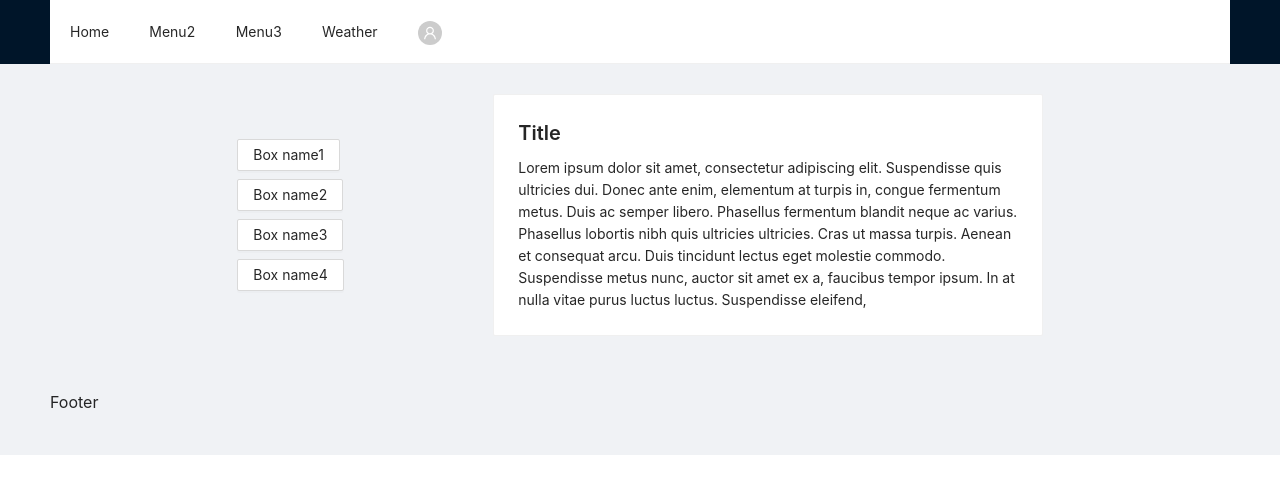
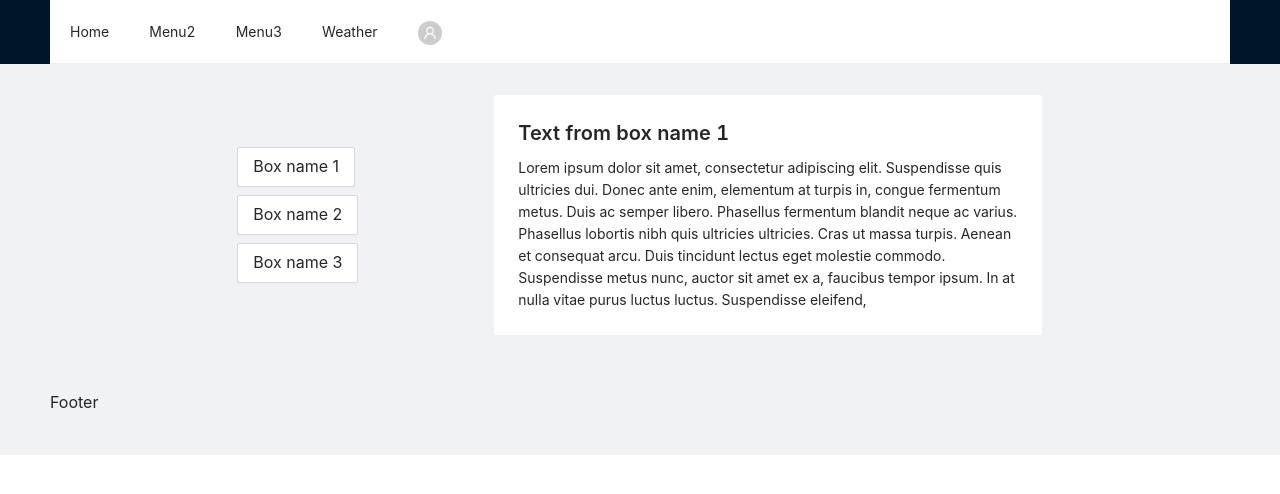
Before and after one commit to pawelpiatekProjects/fireUp, a React (Create React App) app: page / in a window 1280 px wide. Shown: the top 494 px of the page. Built offline with nearby package versions, Linux system fonts and the light colour scheme.

Commit message:
added content changing in cards

```diff
--- /dev/null
+++ b/src/Components/Home/Cards.ts
@@ -0,0 +1,23 @@
+interface Card {
+    buttonName: string;
+    cardTitle: string;
+    cardContent: string;
+}
+
+export const cards: Card[] = [
+    {
+        buttonName: 'Box name 1',
+        cardTitle: 'Text from box name 1',
+        cardContent: 'Lorem ipsum dolor sit amet, consectetur adipiscing elit. Suspendisse quis ultricies dui. Donec ante enim, elementum at turpis in, congue fermentum metus. Duis ac semper libero. Phasellus fermentum blandit neque ac varius. Phasellus lobortis nibh quis ultricies ultricies. Cras ut massa turpis. Aenean et consequat arcu. Duis tincidunt lectus eget molestie commodo. Suspendisse metus nunc, auctor sit amet ex a, faucibus tempor ipsum. In at nulla vitae purus luctus luctus. Suspendisse eleifend, '
+    },
+    {
+        buttonName: 'Box name 2',
+        cardTitle: 'Text from box name 2',
+        cardContent: 'Donec ullamcorper elementum lacus, et eleifend orci. Vivamus accumsan urna nec suscipit malesuada. Quisque iaculis urna vitae lacus sollicitudin, ac molestie sem rhoncus. Vestibulum dictum velit magna, vel tempor nibh feugiat ac. Morbi laoreet luctus metus, in ultrices leo commodo nec. Sed dictum urna ut dictum accumsan. Etiam maximus felis ut massa elementum pretium. Nulla facilisi. Sed rhoncus nec orci a interdum. Nulla tellus enim, eleifend eu nisl ac, semper dapibus dolor.'
+    },
+    {
+        buttonName: 'Box name 3',
+        cardTitle: 'Text from box name 3',
+        cardContent: 'Vivamus fermentum sapien sit amet nisl cursus, nec commodo enim bibendum. Vestibulum commodo odio diam, a laoreet elit laoreet sed. Duis et luctus dui, non auctor arcu. Etiam purus felis, porta a purus non, scelerisque dignissim nulla. Mauris sodales id massa non tristique. Ut ligula purus, cursus sollicitudin sodales eget, rhoncus sit amet massa. Curabitur vel turpis quis neque condimentum fermentum. Duis sit amet semper elit. Sed ullamcorper auctor purus, ac consequat est molestie vitae. '
+    }
+]
--- a/src/Components/Home/Home.tsx
+++ b/src/Components/Home/Home.tsx
@@ -1,13 +1,17 @@
-import React from "react";
+import React, {useState} from "react";
 import {Layout, Row, Col, Card, Typography} from 'antd';
 import TopNav from "../TopNav/TopNav";
 import {Button} from 'antd';
-import {Intro, IntroButtons, IntroContent, ContentWrapper} from './HomeStyles';
+import {Intro, ContentWrapper} from './HomeStyles';
+import {cards} from './Cards';
 
 const {Header, Footer} = Layout;
 const {Title, Text} = Typography;
 
 const Home: React.FC = () => {
+
+    const [activeCard, setActiveCard] = useState(cards[0]);
+
     return (
         <Layout>
             <Header>
@@ -17,32 +21,18 @@ const Home: React.FC = () => {
                 <Intro>
                     <Row gutter={[48, 16]} align='middle'>
                         <Col xl={{span: 4, offset: 2}} lg={{span: 4, offset: 2}} md={{span: 24}} xs={{span: 24}}>
-                            <Row gutter={[16,8]}>
-                                <Col xl={{span: 24}}>
-                                    <Button>Box name1</Button>
-                                </Col>
-                                <Col xl={{span: 24}}>
-                                    <Button>Box name2</Button>
-                                </Col>
-                                <Col xl={{span: 24}}>
-                                    <Button>Box name3</Button>
-                                </Col>
-                                <Col xl={{span: 24}}>
-                                    <Button>Box name4</Button>
-                                </Col>
+                            <Row gutter={[16, 8]}>
+                                {cards.map((card, id) => (
+                                    <Col xl={{span: 24}} key={id}>
+                                        <Button onClick={() => setActiveCard(cards[id])} size='large'>{card.buttonName}</Button>
+                                    </Col>
+                                ))}
                             </Row>
                         </Col>
                         <Col xl={{span: 14, offset: 2}} lg={{span: 14, offset: 2}} md={{span: 24}} xs={{span: 24}}>
                             <Card>
-                                <Title level={4}>Title</Title>
-                                <Text>
-                                    Lorem ipsum dolor sit amet, consectetur adipiscing elit. Suspendisse quis ultricies
-                                    dui. Donec ante enim, elementum at turpis in, congue fermentum metus. Duis ac semper
-                                    libero. Phasellus fermentum blandit neque ac varius. Phasellus lobortis nibh quis
-                                    ultricies ultricies. Cras ut massa turpis. Aenean et consequat arcu. Duis tincidunt
-                                    lectus eget molestie commodo. Suspendisse metus nunc, auctor sit amet ex a, faucibus
-                                    tempor ipsum. In at nulla vitae purus luctus luctus. Suspendisse eleifend,
-                                </Text>
+                                <Title level={4}>{activeCard.cardTitle}</Title>
+                                <Text>{activeCard.cardContent}</Text>
                             </Card>
                         </Col>
                     </Row>
```
